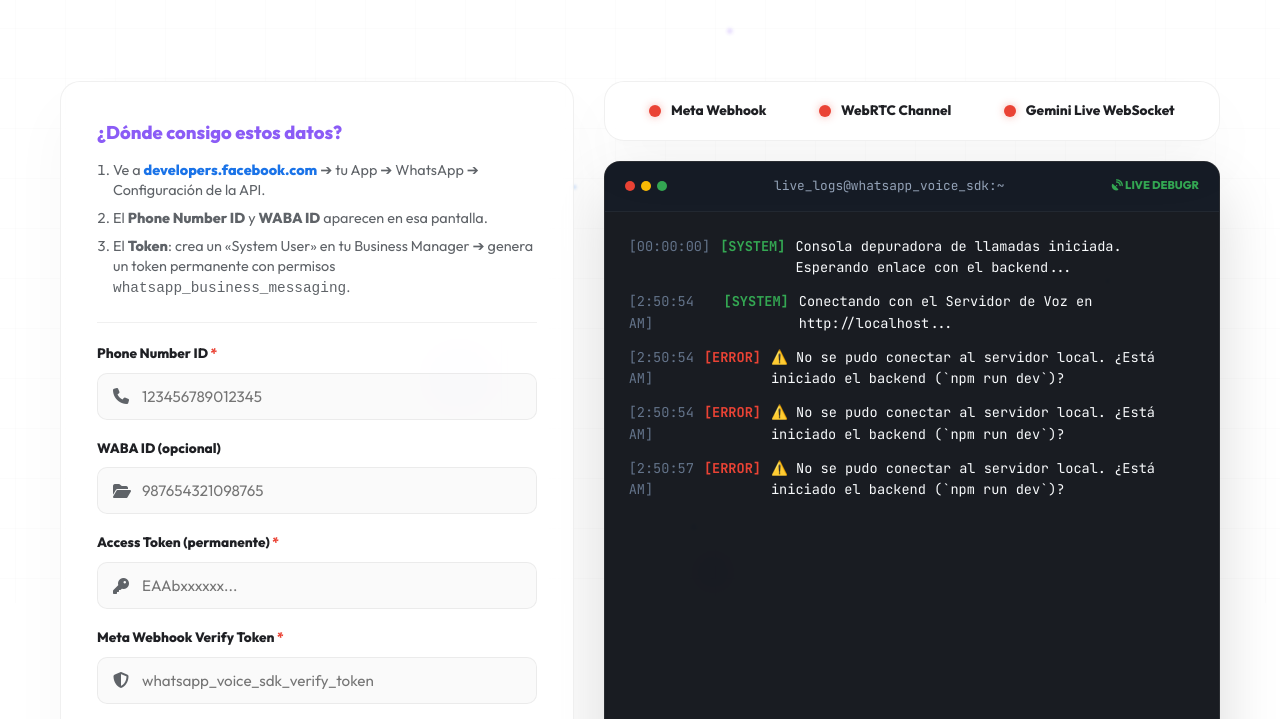
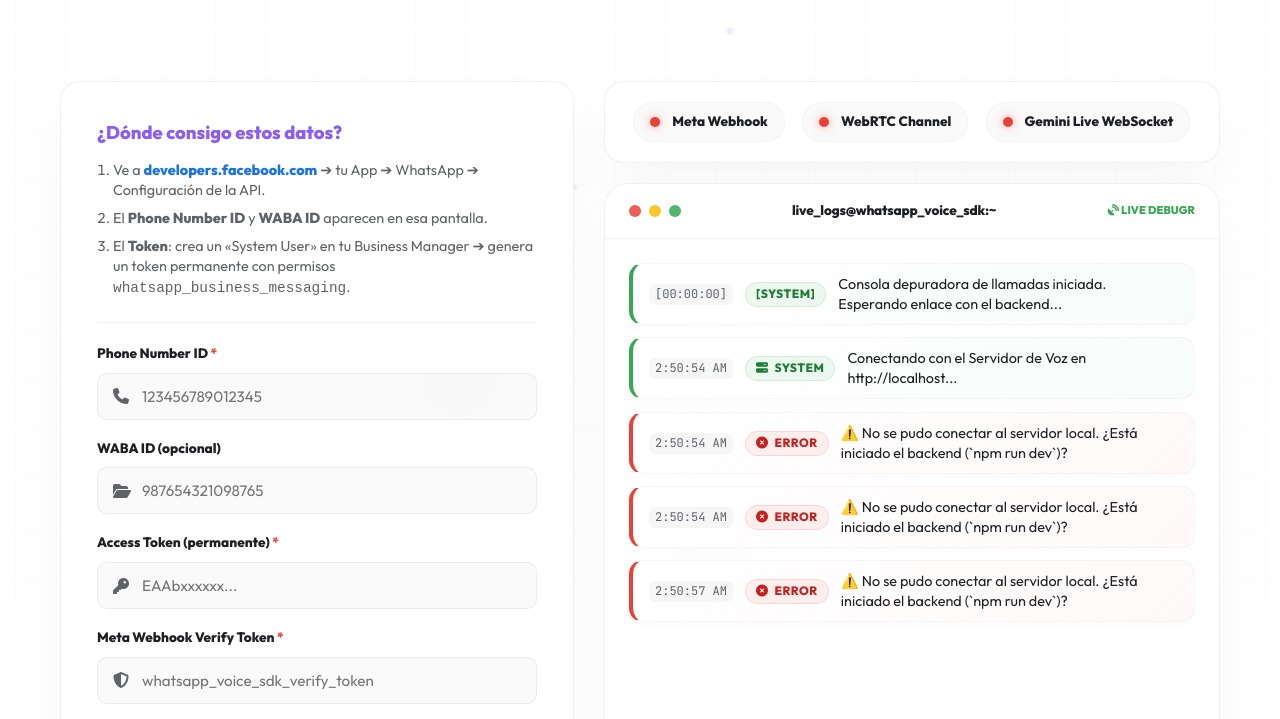
Before and after one commit to gglveliz-byte/whatsapp_voice_sdk, a plain HTML site: page frontend/dashboard.html in a window 1280 px wide. Shown: the part 197-916 px from the top of the page. Drawn offline with nearby package versions, Linux system fonts and the light colour scheme; no server answers.

Commit message:
design: rediseñar panel de logs con estética frosted glass y capsules de tiempo en línea

```diff
--- a/frontend/app.js
+++ b/frontend/app.js
@@ -180,20 +180,35 @@
     // Tag de Tiempo
     const timeSpan = document.createElement('span');
     timeSpan.className = 't-time';
-    timeSpan.textContent = `[${time}]`;
+    timeSpan.textContent = time;
     logLine.appendChild(timeSpan);
+
+    // Mapeo de Iconos por Tipo de Log
+    let iconHTML = '';
+    const cleanType = type.toUpperCase();
+    if (cleanType === 'SYSTEM') iconHTML = '<i class="fa-solid fa-server"></i>';
+    else if (cleanType === 'META') iconHTML = '<i class="fa-brands fa-meta"></i>';
+    else if (cleanType === 'WEBRTC') iconHTML = '<i class="fa-solid fa-network-wired"></i>';
+    else if (cleanType === 'GEMINI') iconHTML = '<i class="fa-solid fa-brain"></i>';
+    else if (cleanType === 'WHATSAPP') iconHTML = '<i class="fa-brands fa-whatsapp"></i>';
+    else if (cleanType === 'CONFIG') iconHTML = '<i class="fa-solid fa-gear"></i>';
+    else if (cleanType === 'ERROR') iconHTML = '<i class="fa-solid fa-circle-xmark"></i>';
+    else if (cleanType === 'WARNING') iconHTML = '<i class="fa-solid fa-triangle-exclamation"></i>';
+    else iconHTML = '<i class="fa-solid fa-circle-info"></i>';
 
     // Tag de Módulo
     const tagSpan = document.createElement('span');
     tagSpan.className = 't-tag';
-    tagSpan.textContent = `[${type}]`;
+    tagSpan.innerHTML = `${iconHTML} ${type}`;
     logLine.appendChild(tagSpan);
 
     // Mensaje Principal
     const messageSpan = document.createElement('span');
+    messageSpan.style.flexGrow = '1';
 
     if (details) {
-      messageSpan.innerHTML = `${message} <span style="color: var(--text-muted); font-size: 0.8rem;">${JSON.stringify(details)}</span>`;
+      const detailsStr = typeof details === 'object' ? JSON.stringify(details, null, 2) : details;
+      messageSpan.innerHTML = `${message} <span style="display: block; font-family: var(--font-mono); font-size: 0.8rem; color: var(--text-muted); background: rgba(0,0,0,0.02); padding: 8px 12px; border-radius: 8px; margin-top: 6px; border: 1px dashed rgba(0,0,0,0.06); overflow-x: auto; white-space: pre-wrap; word-break: break-all;">${detailsStr}</span>`;
     } else {
       messageSpan.textContent = message;
     }
--- a/frontend/styles.css
+++ b/frontend/styles.css
@@ -593,65 +593,82 @@
 .status-panel {
   display: flex;
   justify-content: space-around;
-  padding: 18px;
-  background: rgba(255, 255, 255, 0.8);
+  padding: 20px;
+  background: var(--bg-panel);
+  backdrop-filter: blur(30px);
+  -webkit-backdrop-filter: blur(30px);
+  border: 1px solid var(--border-glass);
+  border-radius: 20px;
+  box-shadow: var(--shadow-floating);
 }
 
 .status-item {
   display: flex;
   align-items: center;
-  gap: 10px;
+  gap: 12px;
   font-size: 0.85rem;
   font-weight: 700;
   color: var(--text-main);
+  background: rgba(0, 0, 0, 0.02);
+  padding: 8px 16px;
+  border-radius: 999px;
+  border: 1px solid rgba(0, 0, 0, 0.03);
 }
 
 .led {
-  width: 12px;
-  height: 12px;
+  width: 10px;
+  height: 10px;
   border-radius: 50%;
   transition: var(--transition-smooth);
 }
 
 .led-red {
   background-color: var(--neon-red);
-  box-shadow: 0 0 8px rgba(234, 67, 53, 0.4);
+  box-shadow: 0 0 10px rgba(234, 67, 53, 0.5);
 }
 
 .led-green {
   background-color: var(--neon-green);
-  box-shadow: 0 0 10px rgba(52, 168, 83, 0.5);
+  box-shadow: 0 0 14px rgba(52, 168, 83, 0.8);
   animation: pulse-green 1.5s infinite;
 }
 
 .led-yellow {
   background-color: var(--neon-yellow);
-  box-shadow: 0 0 8px rgba(251, 188, 5, 0.4);
+  box-shadow: 0 0 10px rgba(251, 188, 5, 0.5);
 }
 
 @keyframes pulse-green {
-  0% { transform: scale(1); box-shadow: 0 0 8px rgba(52, 168, 83, 0.4); }
-  50% { transform: scale(1.1); box-shadow: 0 0 16px rgba(52, 168, 83, 0.7); }
-  100% { transform: scale(1); box-shadow: 0 0 8px rgba(52, 168, 83, 0.4); }
+  0% { transform: scale(1); box-shadow: 0 0 10px rgba(52, 168, 83, 0.6); }
+  50% { transform: scale(1.15); box-shadow: 0 0 20px rgba(52, 168, 83, 0.9); }
+  100% { transform: scale(1); box-shadow: 0 0 10px rgba(52, 168, 83, 0.6); }
 }
 
-/* 🚨 CONSOLA HACKER TRANSLÚCIDA PREMIUM (Estilo Charcoal Glass) */
+/* 🚨 CONSOLA HACKER TRANSLÚCIDA PREMIUM (Estilo Frosted White Glass) */
 .terminal {
-  background: rgba(13, 16, 23, 0.95); /* Contraste oscuro ultra-premium para ver el código */
-  border: 1px solid rgba(255, 255, 255, 0.08);
-  border-radius: 16px;
+  background: rgba(255, 255, 255, 0.7); /* Frosted Milky Glass */
+  backdrop-filter: blur(40px);
+  -webkit-backdrop-filter: blur(40px);
+  border: 1px solid var(--border-glass);
+  border-radius: 24px;
   display: flex;
   flex-direction: column;
-  box-shadow: 0 30px 60px rgba(0, 0, 0, 0.15);
+  box-shadow: var(--shadow-floating);
   flex-grow: 1;
-  min-height: 400px;
+  min-height: 480px;
   overflow: hidden;
+  transition: var(--transition-smooth);
+}
+
+.terminal:hover {
+  transform: translateY(-4px);
+  box-shadow: 0 40px 80px rgba(0, 0, 0, 0.06);
 }
 
 .terminal-header {
-  background: rgba(22, 28, 38, 0.95);
-  padding: 14px 20px;
-  border-bottom: 1px solid rgba(255, 255, 255, 0.05);
+  background: rgba(255, 255, 255, 0.65);
+  padding: 16px 24px;
+  border-bottom: 1px solid var(--border-glass);
   display: flex;
   justify-content: space-between;
   align-items: center;
@@ -659,14 +676,15 @@
 
 .terminal-buttons {
   display: flex;
-  gap: 6px;
+  gap: 8px;
 }
 
 .t-btn {
-  width: 10px;
-  height: 10px;
+  width: 12px;
+  height: 12px;
   border-radius: 50%;
   display: inline-block;
+  opacity: 0.85;
 }
 
 .t-btn.red { background-color: #ea4335; }
@@ -674,44 +692,154 @@
 .t-btn.green { background-color: #34a853; }
 
 .terminal-title {
-  font-family: var(--font-mono);
-  font-size: 0.8rem;
-  color: #94a3b8;
+  font-family: var(--font-outfit);
+  font-weight: 700;
+  font-size: 0.85rem;
+  color: var(--text-main);
+  letter-spacing: -0.2px;
 }
 
 .terminal-body {
   padding: 24px;
-  font-family: var(--font-mono);
-  font-size: 0.85rem;
-  color: #f8fafc;
   overflow-y: auto;
-  max-height: 420px;
+  max-height: 440px;
   display: flex;
   flex-direction: column;
   gap: 12px;
+  background: rgba(255, 255, 255, 0.3);
 }
 
+/* 🚀 ANIMATED FLOATING LOG PILLS */
 .log-line {
   display: flex;
-  gap: 10px;
-  align-items: start;
+  align-items: center;
+  gap: 12px;
+  padding: 10px 16px;
+  border-radius: 14px;
+  background: #ffffff;
+  border: 1px solid rgba(0, 0, 0, 0.03);
+  box-shadow: 0 4px 12px rgba(0, 0, 0, 0.015);
+  font-size: 0.9rem;
+  line-height: 1.4;
+  animation: slide-up-in 0.4s cubic-bezier(0.16, 1, 0.3, 1) forwards;
+  will-change: transform, opacity;
+  color: var(--text-main);
+}
+
+@keyframes slide-up-in {
+  from {
+    opacity: 0;
+    transform: translateY(14px) scale(0.97);
+  }
+  to {
+    opacity: 1;
+    transform: translateY(0) scale(1);
+  }
 }
 
 .t-time {
-  color: #64748b;
+  font-family: var(--font-mono);
+  font-size: 0.75rem;
+  color: var(--text-muted);
+  background: rgba(0, 0, 0, 0.03);
+  padding: 2px 6px;
+  border-radius: 6px;
+  white-space: nowrap;
 }
 
 .t-tag {
-  font-weight: 700;
+  font-weight: 800;
+  font-size: 0.75rem;
+  letter-spacing: 0.5px;
+  padding: 3px 10px;
+  border-radius: 999px;
+  display: inline-flex;
+  align-items: center;
+  gap: 6px;
+  text-transform: uppercase;
+  white-space: nowrap;
 }
 
-.log-line.system .t-tag { color: #34a853; }
-.log-line.meta .t-tag { color: #4285f4; }
-.log-line.webrtc .t-tag { color: #fbbc05; }
-.log-line.gemini .t-tag { color: #a855f7; }
-.log-line.whatsapp .t-tag { color: #0f9d58; }
-.log-line.error .t-tag { color: #ea4335; }
-.log-line.config .t-tag { color: #ec4899; }
+/* Module-specific styles for soft glass capsules */
+.log-line.system {
+  background: linear-gradient(135deg, rgba(255, 255, 255, 0.9) 0%, rgba(52, 168, 83, 0.03) 100%);
+  border-left: 4px solid var(--neon-green);
+}
+.log-line.system .t-tag {
+  background: rgba(52, 168, 83, 0.08);
+  color: #1e7e34;
+  border: 1px solid rgba(52, 168, 83, 0.15);
+}
+
+.log-line.meta {
+  background: linear-gradient(135deg, rgba(255, 255, 255, 0.9) 0%, rgba(26, 115, 232, 0.03) 100%);
+  border-left: 4px solid var(--accent-blue);
+}
+.log-line.meta .t-tag {
+  background: rgba(26, 115, 232, 0.08);
+  color: #1557b0;
+  border: 1px solid rgba(26, 115, 232, 0.15);
+}
+
+.log-line.webrtc {
+  background: linear-gradient(135deg, rgba(255, 255, 255, 0.9) 0%, rgba(251, 188, 5, 0.03) 100%);
+  border-left: 4px solid var(--neon-yellow);
+}
+.log-line.webrtc .t-tag {
+  background: rgba(251, 188, 5, 0.08);
+  color: #b06205;
+  border: 1px solid rgba(251, 188, 5, 0.15);
+}
+
+.log-line.gemini {
+  background: linear-gradient(135deg, rgba(255, 255, 255, 0.9) 0%, rgba(139, 92, 246, 0.03) 100%);
+  border-left: 4px solid var(--accent-purple);
+}
+.log-line.gemini .t-tag {
+  background: rgba(139, 92, 246, 0.08);
+  color: #6d28d9;
+  border: 1px solid rgba(139, 92, 246, 0.15);
+}
+
+.log-line.whatsapp {
+  background: linear-gradient(135deg, rgba(255, 255, 255, 0.9) 0%, rgba(15, 157, 88, 0.03) 100%);
+  border-left: 4px solid #0f9d58;
+}
+.log-line.whatsapp .t-tag {
+  background: rgba(15, 157, 88, 0.08);
+  color: #0b703e;
+  border: 1px solid rgba(15, 157, 88, 0.15);
+}
+
+.log-line.error {
+  background: linear-gradient(135deg, rgba(255, 255, 255, 0.9) 0%, rgba(234, 67, 53, 0.03) 100%);
+  border-left: 4px solid var(--neon-red);
+}
+.log-line.error .t-tag {
+  background: rgba(234, 67, 53, 0.08);
+  color: #c5221f;
+  border: 1px solid rgba(234, 67, 53, 0.15);
+}
+
+.log-line.warning {
+  background: linear-gradient(135deg, rgba(255, 255, 255, 0.9) 0%, rgba(251, 188, 5, 0.03) 100%);
+  border-left: 4px solid var(--neon-yellow);
+}
+.log-line.warning .t-tag {
+  background: rgba(251, 188, 5, 0.08);
+  color: #b06205;
+  border: 1px solid rgba(251, 188, 5, 0.15);
+}
+
+.log-line.config {
+  background: linear-gradient(135deg, rgba(255, 255, 255, 0.9) 0%, rgba(236, 72, 153, 0.03) 100%);
+  border-left: 4px solid #ec4899;
+}
+.log-line.config .t-tag {
+  background: rgba(236, 72, 153, 0.08);
+  color: #be185d;
+  border: 1px solid rgba(236, 72, 153, 0.15);
+}
 
 /* 🚀 FOOTER */
 footer {
```
